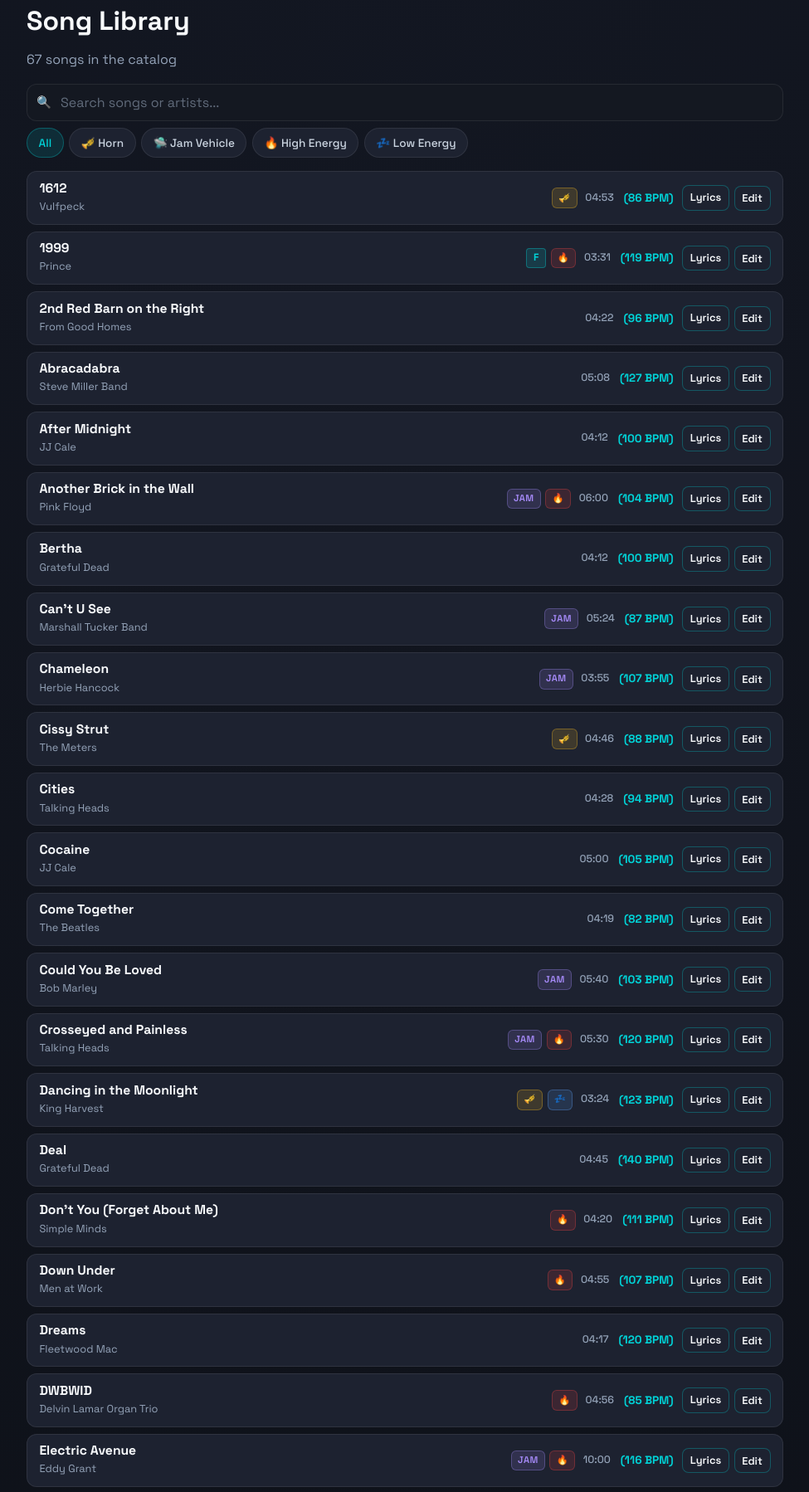
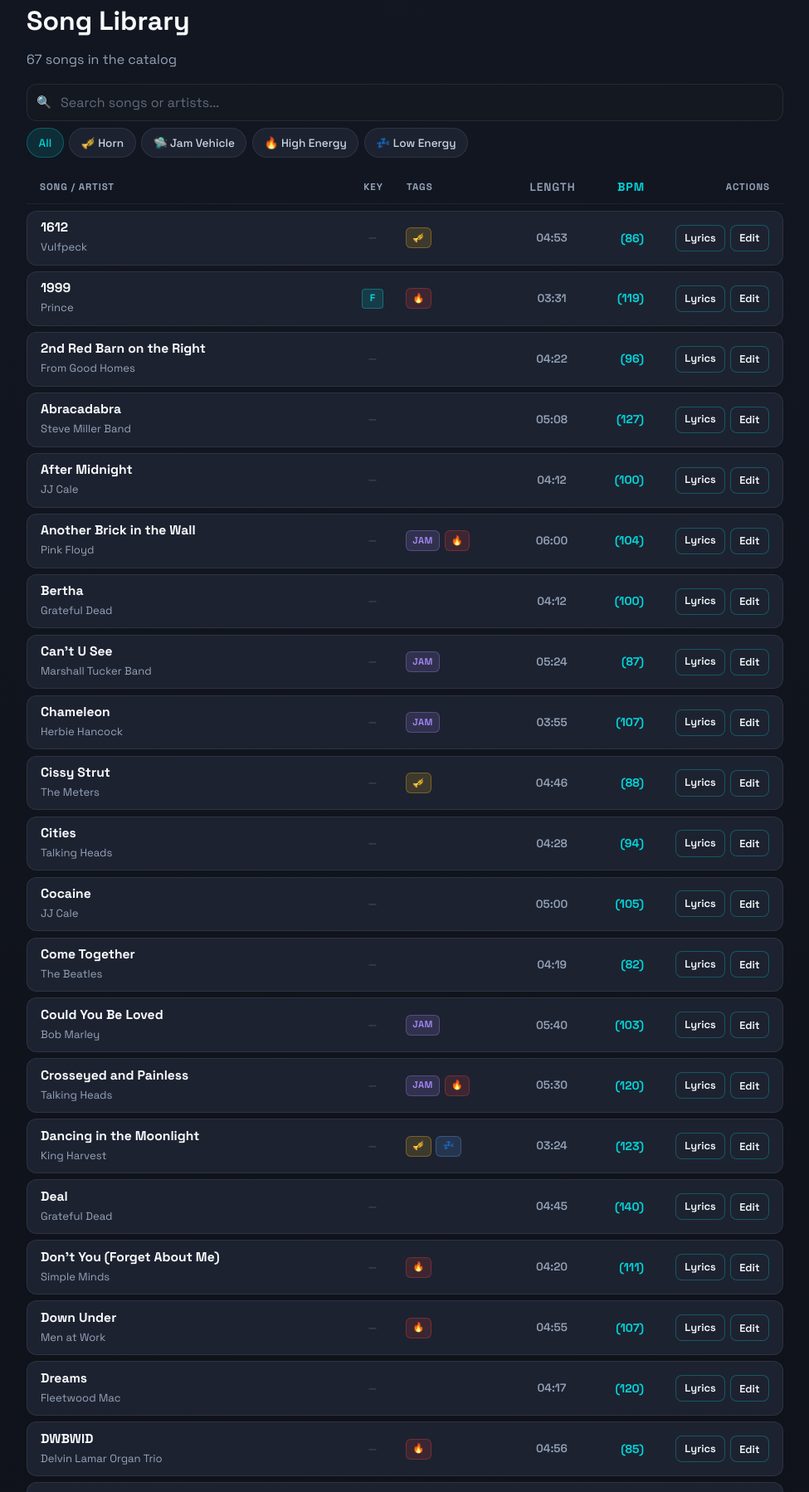
Before and after one commit to Andrew-Novokhatny/The_Conspiracy_Hub, a FastAPI app: page /api/songs/ in a window 1280 px wide. Shown: the part 113-1911 px from the top of the page at 83% size, without its empty margins (152-1127 px from the left). Run offline with FastAPI, Linux system fonts and the light colour scheme; some libraries are stand-ins or nearby versions.

Commit message:
Desktop song library tabular alignment & Show Mode previous/next scroll and selection fixes

```diff
--- a/band_app/app/static/css/band-theme.css
+++ b/band_app/app/static/css/band-theme.css
@@ -725,6 +725,22 @@ a {
 
 /* === SONG LIST / TABLE === */
 
+/* Song Table Desktop Header */
+.song-table-header {
+    display: flex;
+    align-items: center;
+    padding: 0.5rem 1rem;
+    color: var(--text-muted);
+    font-size: 0.72rem;
+    font-weight: 800;
+    letter-spacing: 0.08em;
+    text-transform: uppercase;
+    border-bottom: 1px solid rgba(255, 255, 255, 0.06);
+    margin-bottom: 0.5rem;
+    gap: 1rem;
+    user-select: none;
+}
+
 /* Song Key Badge (Minimalist & Single-Color/Teal) */
 .key-badge {
     display: inline-flex;
@@ -738,28 +754,20 @@ a {
     font-size: 0.75rem;
     font-weight: 700;
     letter-spacing: -0.01em;
-    min-width: 24px;
+    min-width: 26px;
     text-align: center;
 }
 
-.song-duration-text {
-    font-size: 0.78rem;
-    color: var(--text-muted);
-    font-weight: 500;
-    margin-left: 0.25rem;
-}
-
 .song-row {
     display: flex;
     align-items: center;
-    justify-content: space-between;
-    padding: 0.65rem 0.9rem;
+    padding: 0.65rem 1rem;
     background: var(--bg-card);
     border: 1px solid var(--border-subtle);
     border-radius: var(--radius-md);
-    margin-bottom: 0.5rem;
+    margin-bottom: 0.45rem;
     transition: all 0.2s ease;
-    gap: 0.75rem;
+    gap: 1rem;
 }
 
 .song-row:hover {
@@ -767,17 +775,9 @@ a {
     border-color: var(--border-accent);
 }
 
-.song-row-main-wrap {
-    display: flex;
-    align-items: center;
-    gap: 0.75rem;
-    flex: 1;
-    min-width: 0;
-}
-
-.song-row-info {
-    min-width: 0;
-    flex: 1;
+.song-col-info {
+    flex: 3;
+    min-width: 180px;
 }
 
 .song-row-title {
@@ -790,66 +790,116 @@ a {
     text-overflow: ellipsis;
 }
 
-.song-row-meta {
-    font-size: 0.8rem;
+.song-row-artist {
+    font-size: 0.82rem;
     color: var(--text-muted);
-    margin-top: 0.1rem;
+    margin-top: 0.15rem;
     white-space: nowrap;
     overflow: hidden;
     text-overflow: ellipsis;
 }
 
-.song-row-badges {
+.song-col-key {
+    width: 48px;
+    min-width: 48px;
+    text-align: center;
+    display: flex;
+    align-items: center;
+    justify-content: center;
+    flex-shrink: 0;
+}
+
+.song-col-badges {
+    width: 130px;
+    min-width: 130px;
     display: flex;
     align-items: center;
     gap: 0.35rem;
-    flex-wrap: wrap;
+    flex-wrap: nowrap;
     flex-shrink: 0;
 }
 
-.song-row-controls {
-    display: flex;
-    align-items: center;
-    gap: 0.65rem;
+.song-col-duration {
+    width: 60px;
+    min-width: 60px;
+    font-size: 0.85rem;
+    color: var(--text-muted);
+    font-weight: 600;
+    text-align: center;
     flex-shrink: 0;
 }
 
-.song-row-bpm {
+.song-col-bpm {
+    width: 65px;
+    min-width: 65px;
     color: var(--accent);
     font-weight: 700;
-    font-size: 0.85rem;
+    font-size: 0.88rem;
+    text-align: right;
     white-space: nowrap;
-}
-
-.song-row-btn-group {
-    display: flex;
-    align-items: center;
+    flex-shrink: 0;
+}
+
+.song-col-actions {
+    width: 135px;
+    min-width: 135px;
+    display: flex;
+    align-items: center;
+    justify-content: flex-end;
     gap: 0.35rem;
+    flex-shrink: 0;
 }
 
 .song-action-btn {
-    padding: 0.25rem 0.55rem;
+    padding: 0.3rem 0.65rem;
     font-size: 0.8rem;
     font-weight: 600;
-    min-height: 30px;
-}
-
-@media (max-width: 600px) {
+    min-height: 32px;
+}
+
+/* Responsive view for Tablet & Mobile */
+@media (max-width: 800px) {
+    .song-table-header {
+        display: none;
+    }
+
     .song-row {
-        flex-direction: column;
-        align-items: stretch;
-        gap: 0.5rem;
+        flex-wrap: wrap;
+        justify-content: space-between;
+        gap: 0.45rem 0.65rem;
         padding: 0.75rem 0.85rem;
     }
-    .song-row-main-wrap {
-        justify-content: space-between;
-        width: 100%;
-    }
-    .song-row-controls {
-        justify-content: space-between;
-        width: 100%;
-        border-top: 1px solid rgba(255, 255, 255, 0.05);
-        padding-top: 0.4rem;
+
+    .song-col-info {
+        flex: 1 1 55%;
+        min-width: 0;
+    }
+
+    .song-col-actions {
+        flex: 0 0 auto;
+        width: auto;
+        min-width: 0;
+    }
+
+    .song-col-key {
+        width: auto;
+        min-width: 0;
+    }
+
+    .song-col-badges {
+        width: auto;
+        min-width: 0;
+        flex: 1 1 auto;
+    }
+
+    .song-col-duration {
+        width: auto;
+        min-width: 0;
+    }
+
+    .song-col-bpm {
+        width: auto;
+        min-width: 0;
     }
 }
 
@@ -1748,6 +1798,9 @@ a {
     white-space: pre-wrap;
     word-wrap: break-word;
     letter-spacing: 0.01em;
+    user-select: none;
+    -webkit-user-select: none;
+    -webkit-touch-callout: none;
 }
 
 .show-lyrics-container strong {
--- a/band_app/app/templates/setlists/show_song_partial.html
+++ b/band_app/app/templates/setlists/show_song_partial.html
@@ -17,7 +17,7 @@
         {% endif %}
 
         {% if current_song.bpm %}
-        <span class="show-meta-tag bpm">({{ current_song.bpm }} BPM)</span>
+        <span class="show-meta-tag bpm">({{ current_song.bpm }})</span>
         {% endif %}
 
         {% if current_song.song_key %}
--- a/band_app/app/templates/songs/index.html
+++ b/band_app/app/templates/songs/index.html
@@ -25,6 +25,16 @@
         <button class="filter-pill" onclick="setFilter('high', this)">🔥 High Energy</button>
         <button class="filter-pill" onclick="setFilter('low', this)">💤 Low Energy</button>
     </div>
+</div>
+
+<!-- Song List Column Headers (Desktop) -->
+<div class="song-table-header">
+    <div class="song-col-info">SONG / ARTIST</div>
+    <div class="song-col-key">KEY</div>
+    <div class="song-col-badges">TAGS</div>
+    <div class="song-col-duration">LENGTH</div>
+    <div class="song-col-bpm">BPM</div>
+    <div class="song-col-actions">ACTIONS</div>
 </div>
 
 <!-- Song List -->
--- a/band_app/app/templates/songs/row_partial.html
+++ b/band_app/app/templates/songs/row_partial.html
@@ -7,30 +7,40 @@
      data-jam="{{ song_info.get('is_jam_vehicle', False)|string|lower }}"
      data-energy="{{ song_info.get('energy_level', 'standard') }}">
 
-    <div class="song-row-main-wrap" onclick="window.location.href='/api/lyrics/{{ song_name }}'" style="cursor: pointer;">
-        <div class="song-row-info">
-            <div class="song-row-title">
-                {{ song_name }}
-            </div>
-            <div class="song-row-meta">
-                {{ song_info.get('artist', '') or '—' }}
-            </div>
+    <!-- Title & Artist Column -->
+    <div class="song-row-col song-col-info" onclick="window.location.href='/api/lyrics/{{ song_name }}'" style="cursor: pointer;">
+        <div class="song-row-title">{{ song_name }}</div>
+        <div class="song-row-artist">{{ song_info.get('artist', '') or '—' }}</div>
     </div>
 
-        <div class="song-row-badges">
-            {% if song_info.get('song_key') %}<span class="key-badge">{{ song_info.song_key }}</span>{% endif %}
-            {% if song_info.get('has_horn') %}<span class="badge badge-horn">🎺</span>{% endif %}
-            {% if song_info.get('is_jam_vehicle') %}<span class="badge badge-jam">JAM</span>{% endif %}
-            {% if song_info.get('energy_level') == 'high' %}<span class="badge badge-energy-high">🔥</span>{% endif %}
-            {% if song_info.get('energy_level') == 'low' %}<span class="badge badge-energy-low">💤</span>{% endif %}
-            {% if duration_formatted %}<span class="song-duration-text">{{ duration_formatted }}</span>{% endif %}
-        </div>
+    <!-- Key Column -->
+    <div class="song-row-col song-col-key">
+        {% if song_info.get('song_key') %}
+        <span class="key-badge">{{ song_info.song_key }}</span>
+        {% else %}
+        <span class="text-muted" style="font-size: 0.75rem; opacity: 0.4;">—</span>
+        {% endif %}
     </div>
 
-    <div class="song-row-controls">
-        <div class="song-row-bpm">{% if song_info.get('bpm') %}({{ song_info.bpm }} BPM){% else %}—{% endif %}</div>
+    <!-- Vibe / Feature Badges Column -->
+    <div class="song-row-col song-col-badges">
+        {% if song_info.get('has_horn') %}<span class="badge badge-horn" title="Horn Section">🎺</span>{% endif %}
+        {% if song_info.get('is_jam_vehicle') %}<span class="badge badge-jam" title="Jam Vehicle">JAM</span>{% endif %}
+        {% if song_info.get('energy_level') == 'high' %}<span class="badge badge-energy-high" title="High Energy">🔥</span>{% elif song_info.get('energy_level') == 'low' %}<span class="badge badge-energy-low" title="Low Energy">💤</span>{% endif %}
+    </div>
 
-        <div class="song-row-btn-group">
+    <!-- Duration Column -->
+    <div class="song-row-col song-col-duration">
+        {% if duration_formatted %}{{ duration_formatted }}{% else %}<span class="text-muted" style="opacity: 0.4;">—</span>{% endif %}
+    </div>
+
+    <!-- BPM Column -->
+    <div class="song-row-col song-col-bpm">
+        {% if song_info.get('bpm') %}({{ song_info.bpm }}){% else %}<span class="text-muted" style="opacity: 0.4;">—</span>{% endif %}
+    </div>
+
+    <!-- Action Buttons Column -->
+    <div class="song-row-col song-col-actions">
         <a href="/api/lyrics/{{ song_name }}" class="band-btn-secondary band-btn-sm song-action-btn" onclick="event.stopPropagation();">
             Lyrics
         </a>
@@ -44,4 +54,3 @@
         </button>
     </div>
 </div>
-</div>
```
Also changed, not shown: band_app/app/templates/setlists/show.html (+45 -10 lines). Lines whose indentation alone changed are shown as unchanged.
